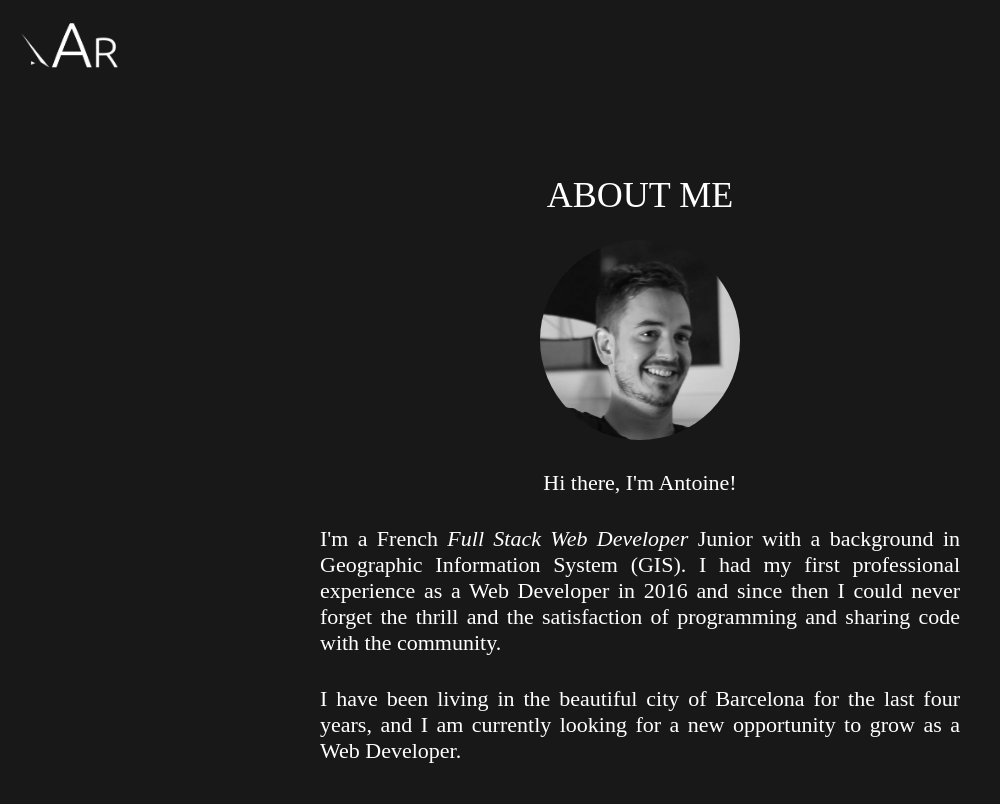
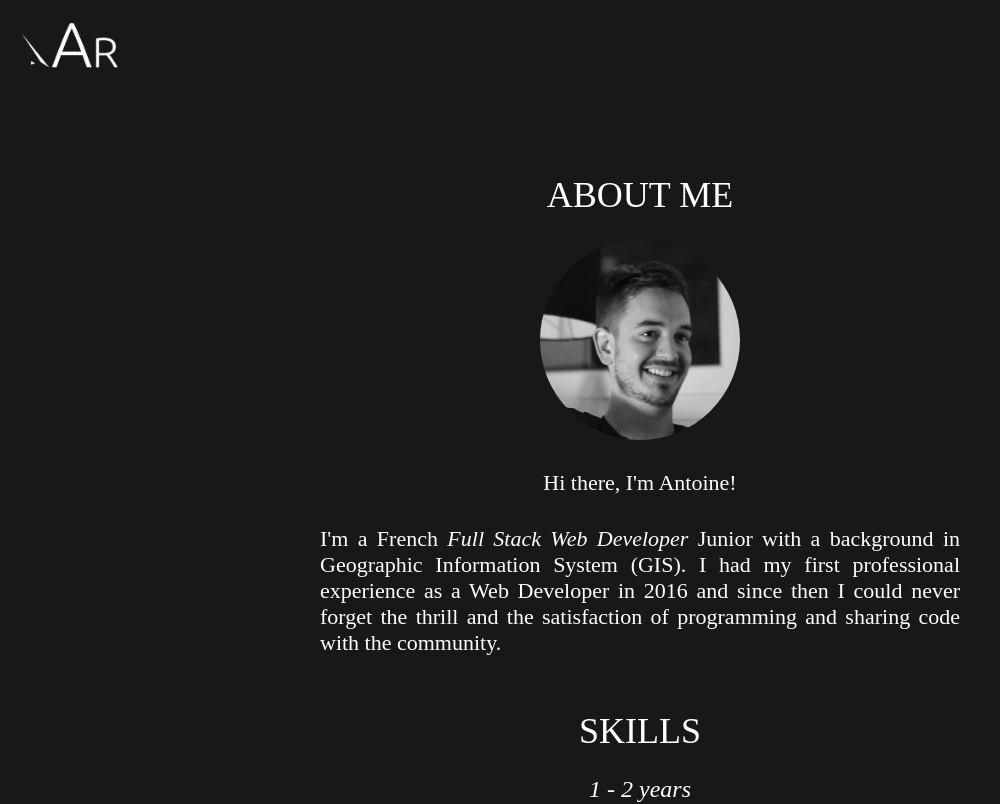
Before and after one commit to a-rolland/antoine-rolland-portfolio, a React (Create React App) app: page /about in a window 1280 px wide. Shown: the top 804 px of the page, without its empty margins (0-1000 px from the left). Built offline with nearby package versions, Linux system fonts and the light colour scheme; a web font is replaced by a local one.

Commit message:
Updated the About section

```diff
--- a/src/components/About/About.jsx
+++ b/src/components/About/About.jsx
@@ -42,7 +42,7 @@ const About = (props) => {
             satisfacción de desarrollar y de compartir código con la comunidad.
           </p>
         )}
-        {props.lang === "english" ? (
+        {/* {props.lang === "english" ? (
           <p>
             I have been living in the beautiful city of Barcelona for the last
             four years, and I am currently looking for a new opportunity to grow
@@ -54,7 +54,7 @@ const About = (props) => {
             estoy buscando una nueva oportunidad para crecer como desarrollador
             web.
           </p>
-        )}
+        )} */}
       </Description>
 
       <Title>{props.lang === "english" ? "SKILLS" : "APTITUDES"}</Title>
```
Also changed, not shown: 1 other file (tests, documents, lock files or other folders).
